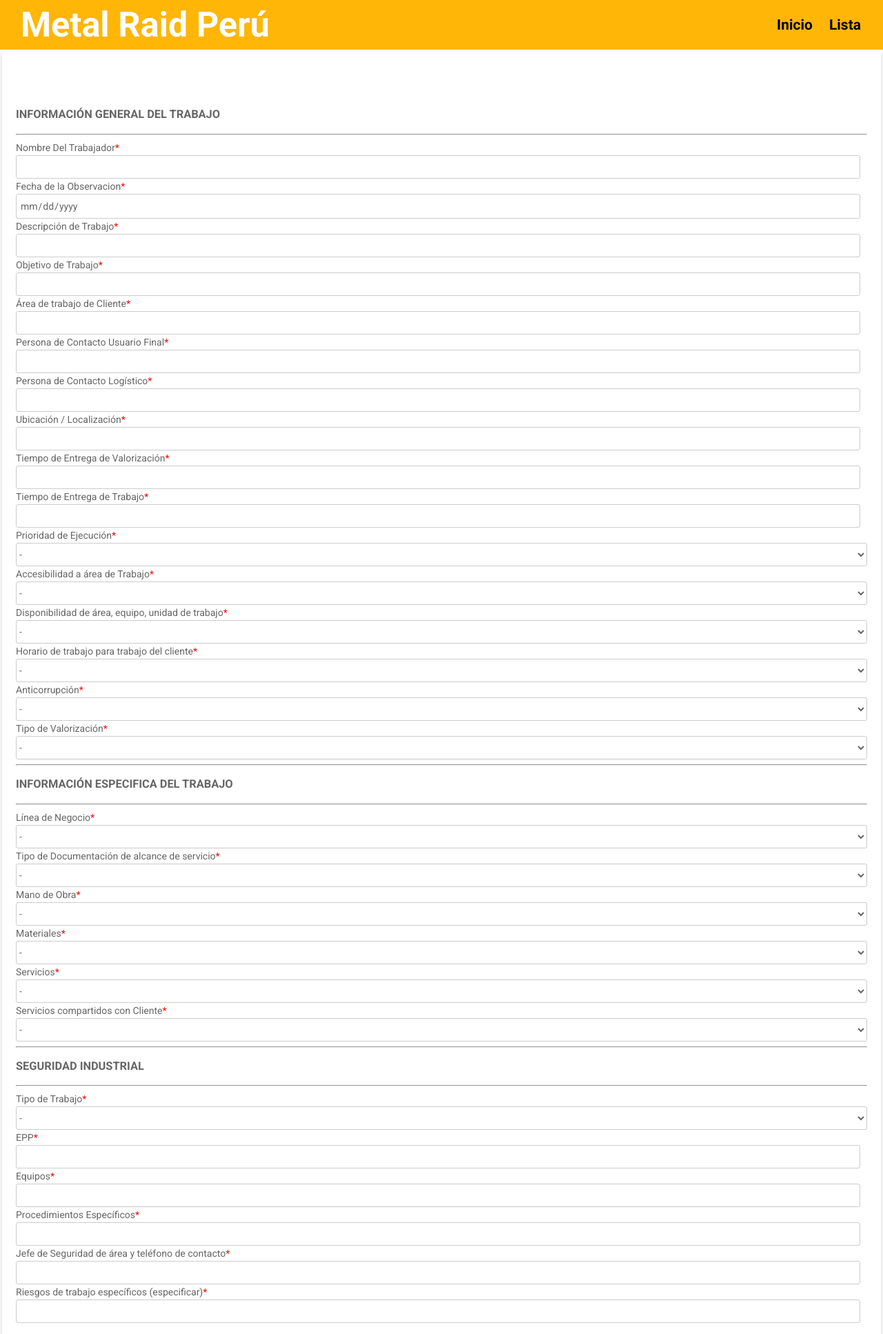
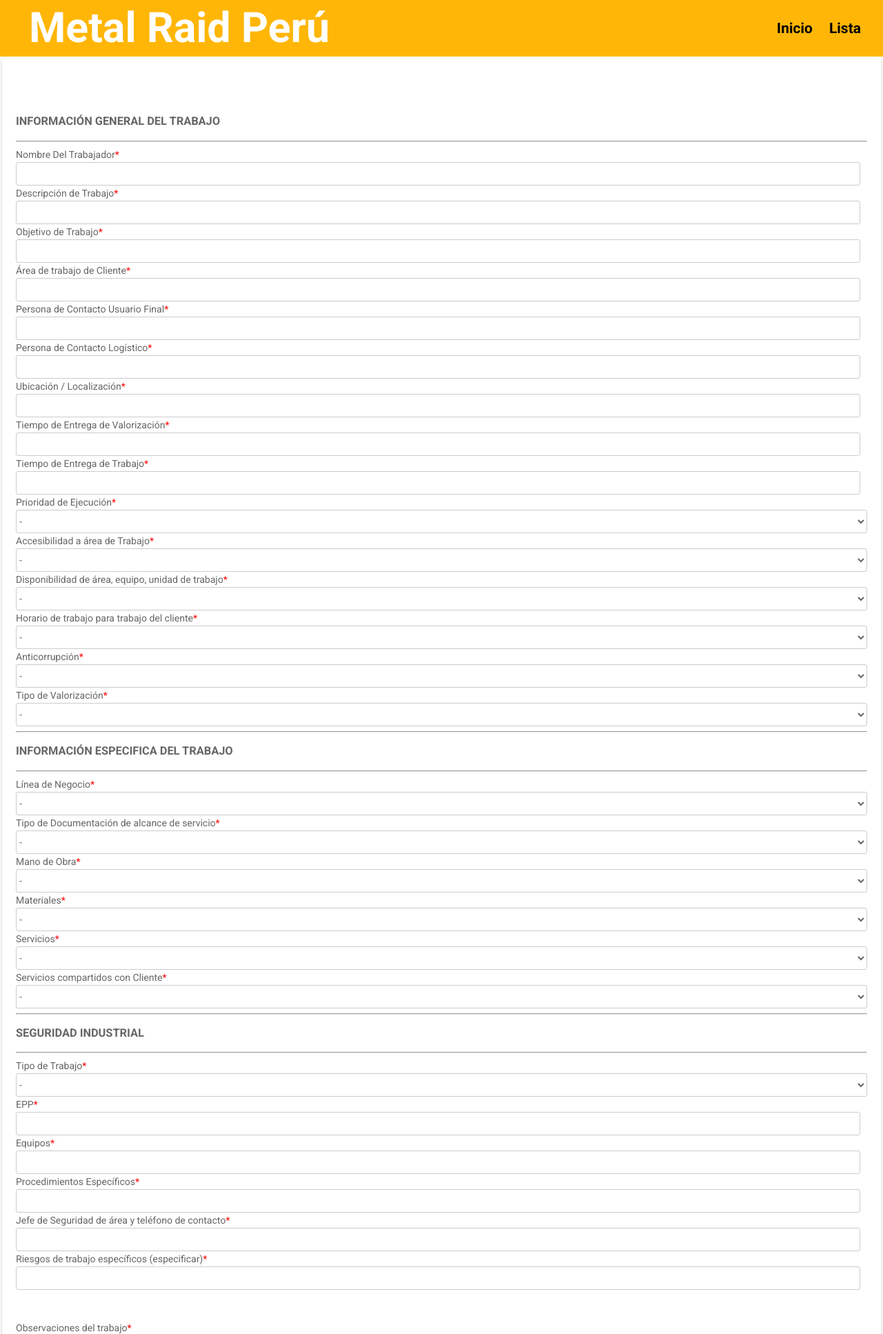
Before and after one commit to BanditOidk/metalraid, a PHP site: page /form.php in a window 1280 px wide. Shown: the top 1934 px of the page at 69% size. Run offline with PHP 8.4, Linux system fonts and the light colour scheme; some libraries are stand-ins or nearby versions; some web fonts are replaced.

Commit message:
DAAAAAAAAAAAA

```diff
--- a/estilos/estilos.css
+++ b/estilos/estilos.css
@@ -33,7 +33,7 @@ header .logo{
     padding: 10px 15px ;
     font-weight: bold;
     color:  rgb(255, 255, 255);
-    font-size: 3.6em;
+    font-size: 2.9em;
 }
 header .containers{
     display: flex;
--- a/form.php
+++ b/form.php
@@ -21,10 +21,6 @@
         <div>
             <label for="descripcion">Nombre Del Trabajador<span>*</span></label>
             <input type="text" name="nombre" id="nombre">
-        </div>
-        <div>
-            <label for="descripcion">Fecha de la Observacion<span>*</span></label>
-            <input type="date" name="fecha" id="fecha">
         </div>
         <div>
             <label for="descripcion">Descripción de Trabajo<span>*</span></label>
--- a/header.php
+++ b/header.php
@@ -9,7 +9,7 @@
 </head>
 <header>
         <div class="containers">
-            <p class="logo">Metal Raid Perú</p>
+          <a href="index.html"><p class="logo">Metal Raid Perú</p></a>
             <nav>
                 <a href="form.php">Inicio</a>
                 <a href="lista.php">Lista</a>
--- a/index.html
+++ b/index.html
@@ -183,7 +183,7 @@
                 <div>
                     <h3>Visita Tecnica:</h3>
                     <div>
-                        <a class="button button-custom" href="form.php" target="_blank">
+                        <a class="button button-custom" href="form.php">
                             Formulario
                         </a>
                     </div>
--- a/registro.php
+++ b/registro.php
@@ -5,10 +5,9 @@
 
 date_default_timezone_set("America/Lima");
 
-$fecha = date('d-m-Y');
+$fecha = date('Y-m-d');
 
     $nombre = $_POST['nombre'];
-    $fecha = $_POST['fecha'];
 
     $descripcion = $_POST['descripcion'];
     $objetivo = $_POST['objetivo'];
```
Also changed, not shown: files/1629155985_784141_1629156351_gigante_normal.jpg (deleted), files/TEMAS_Papas_presentacion_400x300.jpg (added), files/content.png (deleted), files/gatitonichan.jpg (deleted), files/logo-master.png (deleted).
